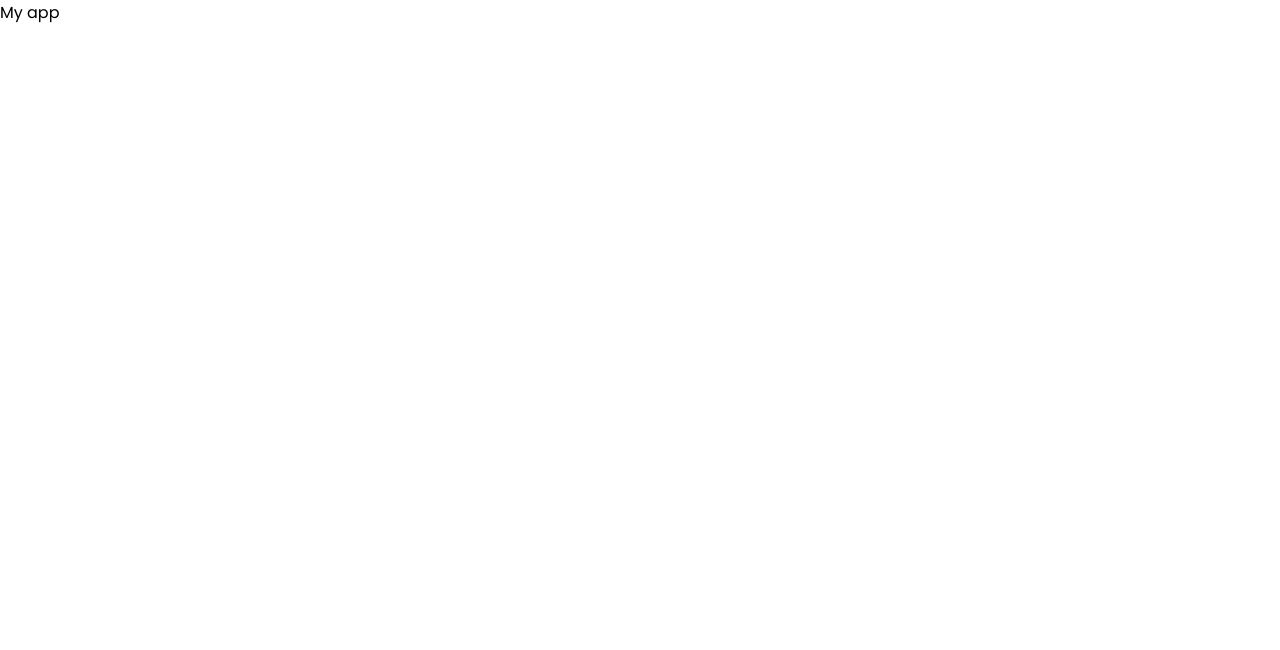
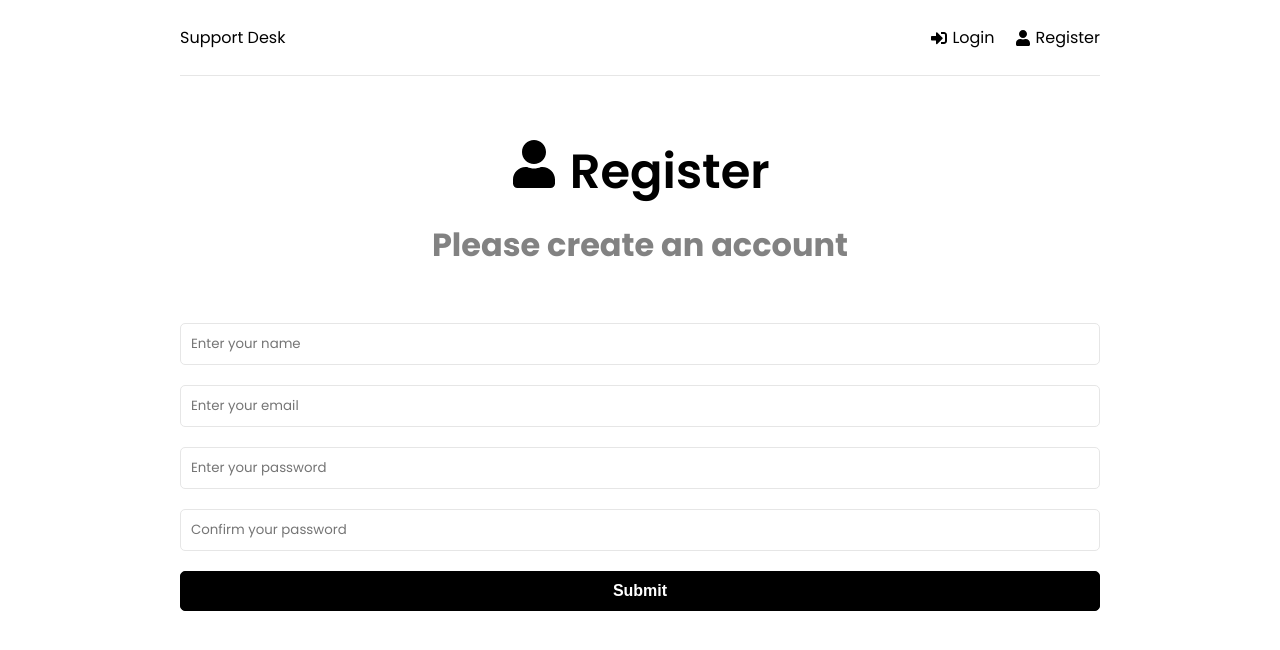
Before and after one commit to luvallejo/support-desk, a React (Create React App) app in the folder frontend/: page /register in a window 1280 px wide. Shown: the top 650 px of the page. Built offline with nearby package versions, Linux system fonts and the light colour scheme.

Commit message:
Created header, home, login and register components. Done Routing. Done register and login forms

```diff
--- a/frontend/src/App.js
+++ b/frontend/src/App.js
@@ -1,5 +1,27 @@
+import { BrowserRouter as Router, Routes, Route } from 'react-router-dom';
+import { ToastContainer } from 'react-toastify';
+import 'react-toastify/dist/ReactToastify.css';
+import Home from './pages/Home';
+import Login from './pages/Login';
+import Register from './pages/Register';
+import Header from './components/Header';
+
 function App() {
-  return <div>My app</div>;
+  return (
+    <>
+      <Router>
+        <div className='container'>
+          <Header />
+          <Routes>
+            <Route path='/' element={<Home />} />
+            <Route path='/login' element={<Login />} />
+            <Route path='/register' element={<Register />} />
+          </Routes>
+        </div>
+      </Router>
+      <ToastContainer />
+    </>
+  );
 }
 
 export default App;
--- /dev/null
+++ b/frontend/src/components/Header.jsx
@@ -0,0 +1,28 @@
+import { FaSignInAlt, FaSignOutAlt, FaUser } from 'react-icons/fa';
+import { Link } from 'react-router-dom';
+
+function Header() {
+  return (
+    <header className='header'>
+      <div className='logo'>
+        <Link to='/'>Support Desk</Link>
+      </div>
+
+      <ul>
+        <li>
+          <Link to='/login'>
+            <FaSignInAlt /> Login
+          </Link>
+        </li>
+
+        <li>
+          <Link to='/register'>
+            <FaUser /> Register
+          </Link>
+        </li>
+      </ul>
+    </header>
+  );
+}
+
+export default Header;
--- /dev/null
+++ b/frontend/src/pages/Home.jsx
@@ -0,0 +1,22 @@
+import { Link } from 'react-router-dom';
+import { FaQuestionCircle, FaTicketAlt } from 'react-icons/fa';
+
+function Home() {
+  return (
+    <>
+      <section className='heading'>
+        <h1>What do you need help with?</h1>
+        <p>Please choose from an option below</p>
+      </section>
+
+      <Link to='/new-ticket' className='btn btn-reverse btn-block'>
+        <FaQuestionCircle /> Create new ticket
+      </Link>
+      <Link to='/tickets' className='btn btn-block'>
+        <FaTicketAlt /> View my tickets
+      </Link>
+    </>
+  );
+}
+
+export default Home;
--- /dev/null
+++ b/frontend/src/pages/Login.jsx
@@ -0,0 +1,70 @@
+import { useState } from 'react';
+import { toast } from 'react-toastify';
+import { FaSignInAlt } from 'react-icons/fa';
+
+function Login() {
+  const [formData, setFormData] = useState({
+    email: '',
+    password: '',
+  });
+
+  const { email, password } = formData;
+
+  const onChange = (e) => {
+    setFormData((prevState) => ({
+      ...prevState,
+      [e.target.name]: e.target.value,
+    }));
+  };
+
+  const onSubmit = (e) => {
+    e.preventDefault();
+  };
+
+  return (
+    <>
+      <section className='heading'>
+        <h1>
+          <FaSignInAlt /> Login
+        </h1>
+        <p>Please login to get support</p>
+      </section>
+
+      <section>
+        <form onSubmit={onSubmit}>
+          <div className='form-group'>
+            <input
+              type='email'
+              className='form-control'
+              id='email'
+              name='email'
+              value={email}
+              onChange={onChange}
+              placeholder='Enter your email'
+              required
+            />
+          </div>
+
+          <div className='form-group'>
+            <input
+              type='password'
+              className='form-control'
+              id='password'
+              name='password'
+              value={password}
+              onChange={onChange}
+              placeholder='Enter your password'
+              required
+            />
+          </div>
+
+          <div className='form-group'>
+            <button className='btn btn-block'>Submit</button>
+          </div>
+        </form>
+      </section>
+    </>
+  );
+}
+
+export default Login;
--- /dev/null
+++ b/frontend/src/pages/Register.jsx
@@ -0,0 +1,101 @@
+import { useState } from 'react';
+import { toast } from 'react-toastify';
+import { FaUser } from 'react-icons/fa';
+
+function Register() {
+  const [formData, setFormData] = useState({
+    name: '',
+    email: '',
+    password: '',
+    password2: '',
+  });
+
+  const { name, email, password, password2 } = formData;
+
+  const onChange = (e) => {
+    setFormData((prevState) => ({
+      ...prevState,
+      [e.target.name]: e.target.value,
+    }));
+  };
+
+  const onSubmit = (e) => {
+    e.preventDefault();
+
+    if (password !== password2) {
+      toast.error('Passwords  do not match');
+    }
+  };
+
+  return (
+    <>
+      <section className='heading'>
+        <h1>
+          <FaUser /> Register
+        </h1>
+        <p>Please create an account</p>
+      </section>
+
+      <section>
+        <form onSubmit={onSubmit}>
+          <div className='form-group'>
+            <input
+              type='text'
+              className='form-control'
+              id='name'
+              name='name'
+              value={name}
+              onChange={onChange}
+              placeholder='Enter your name'
+              required
+            />
+          </div>
+
+          <div className='form-group'>
+            <input
+              type='email'
+              className='form-control'
+              id='email'
+              name='email'
+              value={email}
+              onChange={onChange}
+              placeholder='Enter your email'
+              required
+            />
+          </div>
+
+          <div className='form-group'>
+            <input
+              type='password'
+              className='form-control'
+              id='password'
+              name='password'
+              value={password}
+              onChange={onChange}
+              placeholder='Enter your password'
+              required
+            />
+          </div>
+
+          <div className='form-group'>
+            <input
+              type='password'
+              className='form-control'
+              id='password2'
+              name='password2'
+              value={password2}
+              onChange={onChange}
+              placeholder='Confirm your password'
+              required
+            />
+          </div>
+          <div className='form-group'>
+            <button className='btn btn-block'>Submit</button>
+          </div>
+        </form>
+      </section>
+    </>
+  );
+}
+
+export default Register;
```
